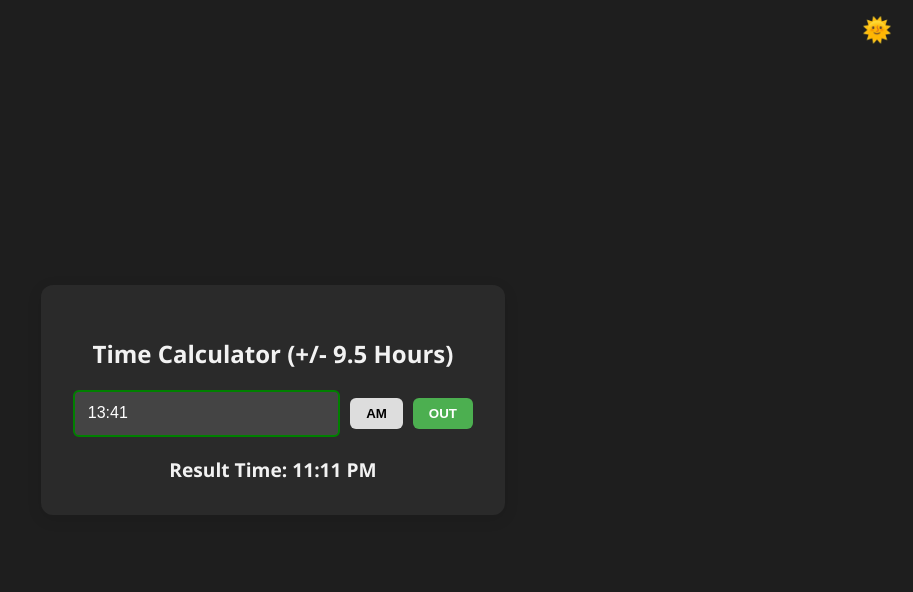
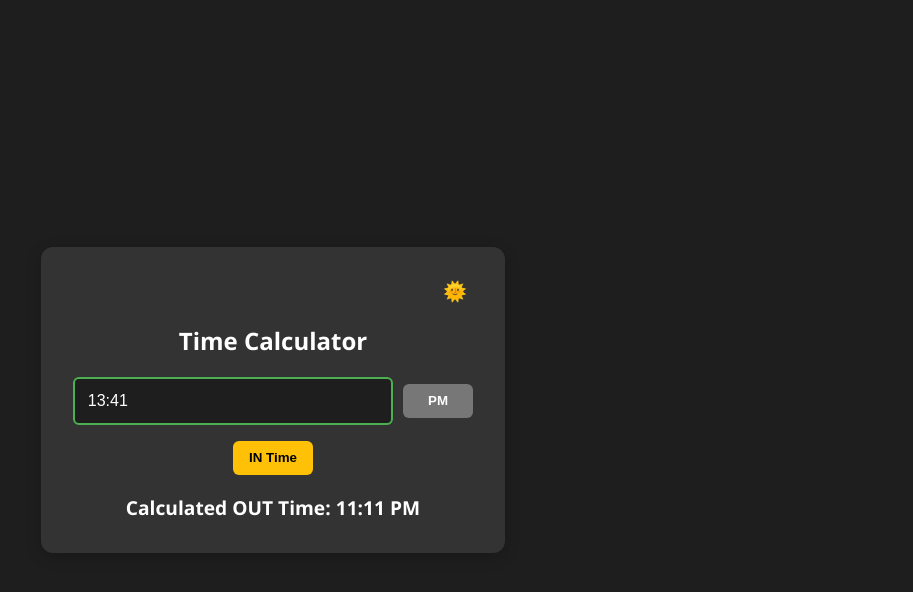
Before and after one commit to meghsham-mobigic/mobigic_workHourCalculator, a plain HTML site: page index.html in a window 1280 px wide. Shown: the whole page, without its empty margins (367-1280 px from the left). Drawn offline with Linux system fonts and the light colour scheme.

Commit message:
Update index.html

```diff
--- a/index.html
+++ b/index.html
@@ -6,52 +6,47 @@
   <title>Time Calculator</title>
   <style>
     :root {
-      --bg-light: #eef2f3;
-      --bg-dark: #1e1e1e;
-      --text-light: #333;
-      --text-dark: #f2f2f2;
-      --container-light: #fff;
-      --container-dark: #2a2a2a;
-      --border-light: #ccc;
-      --border-dark: #555;
+      --bg-color: #1e1e1e;
+      --text-color: #fff;
+      --input-bg: #333;
+      --input-border: #666;
+      --valid-border: #4caf50;
+      --invalid-border: #f44336;
+    }
+
+    body.light {
+      --bg-color: #f4f4f4;
+      --text-color: #000;
+      --input-bg: #fff;
+      --input-border: #ccc;
     }
 
     body {
+      background-color: var(--bg-color);
+      color: var(--text-color);
+      font-family: 'Segoe UI', Tahoma, Geneva, Verdana, sans-serif;
       margin: 0;
       padding: 0;
-      font-family: 'Segoe UI', Tahoma, Geneva, Verdana, sans-serif;
-      background-color: var(--bg-light);
-      color: var(--text-light);
       display: flex;
       justify-content: center;
       align-items: center;
       height: 100vh;
-      transition: all 0.3s ease;
-    }
-
-    body.dark {
-      background-color: var(--bg-dark);
-      color: var(--text-dark);
+      transition: background-color 0.3s ease, color 0.3s ease;
     }
 
     .container {
-      background-color: var(--container-light);
+      background-color: var(--input-bg);
       padding: 2rem;
       border-radius: 12px;
-      box-shadow: 0 4px 15px rgba(0,0,0,0.1);
+      box-shadow: 0 4px 15px rgba(0,0,0,0.2);
       max-width: 90%;
       width: 400px;
-      transition: all 0.3s ease;
-    }
-
-    body.dark .container {
-      background-color: var(--container-dark);
     }
 
     h2 {
       margin-bottom: 20px;
+      text-align: center;
       font-size: 1.5rem;
-      text-align: center;
     }
 
     .row {
@@ -65,50 +60,41 @@
       flex: 1;
       padding: 0.8rem;
       font-size: 1rem;
-      border: 2px solid var(--border-light);
+      border: 2px solid var(--input-border);
       border-radius: 6px;
-      transition: border-color 0.3s ease;
-    }
-
-    body.dark input {
-      background-color: #444;
-      color: white;
-      border-color: var(--border-dark);
+      background-color: var(--bg-color);
+      color: var(--text-color);
     }
 
     input.valid {
-      border-color: green !important;
+      border-color: var(--valid-border);
     }
 
     input.invalid {
-      border-color: red !important;
+      border-color: var(--invalid-border);
     }
 
+    .row.center {
+  justify-content: center;
+}
+
+
+
     .toggle {
-      padding: 0.5rem 1rem;
+      padding: 0.6rem 1rem;
+      font-weight: bold;
       border: none;
       border-radius: 6px;
       cursor: pointer;
-      background-color: #ddd;
-      font-weight: bold;
-      user-select: none;
-      transition: background 0.3s ease;
+      background-color: #555;
+      color: white;
+      min-width: 70px;
+      text-align: center;
     }
 
-    .toggle.active {
-      background-color: #4caf50;
-      color: white;
-    }
-
-    .theme-toggle {
-      position: absolute;
-      top: 15px;
-      right: 15px;
-      font-size: 1.5rem;
-      cursor: pointer;
-      background: none;
-      border: none;
-    }
+    .toggle.am-toggle { background-color: #777; }
+    .toggle.in-toggle.active { background-color: #ffc107; color: black; }
+    .toggle.out-toggle.active { background-color: #2196f3; }
 
     .output {
       margin-top: 1.2rem;
@@ -118,60 +104,130 @@
       min-height: 1.5rem;
     }
 
+    .top-row {
+      display: flex;
+      justify-content: flex-end;
+      margin-bottom: 1rem;
+    }
+
+    #themeToggle {
+      font-size: 1.2rem;
+      background: transparent;
+      border: none;
+      cursor: pointer;
+      color: var(--text-color);
+    }
+
     @media (max-width: 480px) {
       .container {
         padding: 1.2rem;
       }
-      h2 {
-        font-size: 1.3rem;
-      }
+
       .toggle {
+        padding: 0.5rem 0.8rem;
         font-size: 0.9rem;
-        padding: 0.4rem 0.8rem;
+        min-width: 60px;
       }
     }
   </style>
 </head>
 <body>
-  <button class="theme-toggle" id="themeToggle">🌙</button>
   <div class="container">
-    <h2>Time Calculator (+/- 9.5 Hours)</h2>
+    <div class="top-row">
+      <button id="themeToggle">🌞</button>
+    </div>
+    <h2>Time Calculator</h2>
     <div class="row">
       <input type="text" id="timeInput" placeholder="hh:mm" />
-      <button id="ampmToggle" class="toggle">AM</button>
-      <button id="inoutToggle" class="toggle active">OUT</button>
+      <button id="ampmToggle" class="toggle am-toggle">AM</button>
     </div>
+<div class="row center">
+  <button id="inoutToggle" class="toggle in-toggle active">IN Time</button>
+</div>
+
     <div class="output" id="result"></div>
   </div>
 
   <script>
-    let isAM = true;
-    let isOUT = true;
-
     const timeInput = document.getElementById('timeInput');
     const ampmToggle = document.getElementById('ampmToggle');
     const inoutToggle = document.getElementById('inoutToggle');
     const resultDiv = document.getElementById('result');
     const themeToggle = document.getElementById('themeToggle');
 
-    // Format to hh:mm AM/PM
+    let isAM = true;
+    let isInputIN = true;
+
     function formatTo12Hour(date) {
       let hours = date.getHours();
       let minutes = date.getMinutes();
       const ampm = hours >= 12 ? 'PM' : 'AM';
       hours = hours % 12 || 12;
-      minutes = minutes < 10 ? '0' + minutes : minutes;
+      minutes = String(minutes).padStart(2, '0');
       return `${hours}:${minutes} ${ampm}`;
+    }
+
+    function parseTimeInput(timeStr) {
+      const match = /^(\d{1,2}):(\d{2})$/.exec(timeStr.trim());
+      if (!match) return null;
+
+      let hours = parseInt(match[1], 10);
+      let minutes = parseInt(match[2], 10);
+      if (isNaN(hours) || isNaN(minutes) || minutes > 59 || hours > 23) return null;
+
+      // Handle 12-hour input
+      if (hours <= 12 && timeStr.length <= 5) {
+        if (!isAM && hours !== 12) hours += 12;
+        if (isAM && hours === 12) hours = 0;
+      }
+
+      return { hours, minutes };
+    }
+
+    function calculateTime() {
+      const parsed = parseTimeInput(timeInput.value);
+
+      if (!parsed) {
+        timeInput.classList.remove('valid');
+        timeInput.classList.add('invalid');
+        resultDiv.textContent = '';
+        return;
+      }
+
+      timeInput.classList.remove('invalid');
+      timeInput.classList.add('valid');
+
+      const baseDate = new Date();
+      baseDate.setHours(parsed.hours);
+      baseDate.setMinutes(parsed.minutes);
+      baseDate.setSeconds(0);
+
+      const delta = 9 * 60 + 30;
+      const calculatedDate = new Date(baseDate);
+
+      if (isInputIN) {
+        calculatedDate.setMinutes(calculatedDate.getMinutes() + delta);
+      } else {
+        calculatedDate.setMinutes(calculatedDate.getMinutes() - delta);
+      }
+
+      const label = isInputIN
+        ? `Calculated OUT Time`
+        : `Calculated IN Time`;
+      resultDiv.textContent = `${label}: ${formatTo12Hour(calculatedDate)}`;
     }
 
     function setDefaultTime() {
       const now = new Date();
-      timeInput.value = `${String(now.getHours()).padStart(2, '0')}:${String(now.getMinutes()).padStart(2, '0')}`;
+      const hr = String(now.getHours()).padStart(2, '0');
+      const min = String(now.getMinutes()).padStart(2, '0');
+      timeInput.value = `${hr}:${min}`;
+      isAM = now.getHours() < 12;
+      ampmToggle.textContent = isAM ? 'AM' : 'PM';
       calculateTime();
     }
 
-    // Auto insert :
-    timeInput.addEventListener('input', function (e) {
+    timeInput.addEventListener('input', (e) => {
       let value = e.target.value.replace(/[^\d]/g, '');
       if (value.length >= 3) {
         value = value.slice(0, 2) + ':' + value.slice(2, 4);
@@ -182,77 +238,38 @@
 
     ampmToggle.addEventListener('click', () => {
       isAM = !isAM;
-      ampmToggle.innerText = isAM ? 'AM' : 'PM';
+      ampmToggle.textContent = isAM ? 'AM' : 'PM';
       calculateTime();
     });
 
     inoutToggle.addEventListener('click', () => {
-      isOUT = !isOUT;
-      inoutToggle.innerText = isOUT ? 'OUT' : 'IN';
-      inoutToggle.classList.toggle('active', isOUT);
+      isInputIN = !isInputIN;
+      inoutToggle.textContent = isInputIN ? 'IN Time' : 'OUT Time';
+      inoutToggle.classList.toggle('in-toggle', isInputIN);
+      inoutToggle.classList.toggle('out-toggle', !isInputIN);
+      inoutToggle.classList.toggle('active');
       calculateTime();
     });
 
-    function parseTimeInput(timeStr) {
-      const match = /^(\d{1,2}):(\d{2})$/.exec(timeStr.trim());
-      if (!match) return null;
-      let [_, hrs, mins] = match;
-      let hours = parseInt(hrs, 10);
-      let minutes = parseInt(mins, 10);
-      if (hours > 23 || minutes > 59) return null;
-
-      if (hours >= 13 || (hours === 0 && !isAM)) {
-        return { hours, minutes }; // 24h
-      }
-
-      // 12h mode
-      if (!isAM && hours !== 12) hours += 12;
-      if (isAM && hours === 12) hours = 0;
-
-      return { hours, minutes };
-    }
-
-    function calculateTime() {
-      const parsed = parseTimeInput(timeInput.value);
-      if (!parsed) {
-        timeInput.classList.remove('valid');
-        timeInput.classList.add('invalid');
-        resultDiv.innerText = '';
-        return;
-      }
-
-      timeInput.classList.remove('invalid');
-      timeInput.classList.add('valid');
-
-      const date = new Date();
-      date.setHours(parsed.hours);
-      date.setMinutes(parsed.minutes);
-      date.setSeconds(0);
-
-      const deltaMinutes = 9 * 60 + 30;
-      date.setMinutes(date.getMinutes() + (isOUT ? deltaMinutes : -deltaMinutes));
-
-      const result = formatTo12Hour(date);
-      resultDiv.innerText = `Result Time: ${result}`;
-    }
+    themeToggle.addEventListener('click', () => {
+      const body = document.body;
+      body.classList.toggle('light');
+      const isLight = body.classList.contains('light');
+      themeToggle.textContent = isLight ? '🌙' : '🌞';
+      localStorage.setItem('theme', isLight ? 'light' : 'dark');
+    });
 
     function loadTheme() {
       const saved = localStorage.getItem('theme');
+      const body = document.body;
       if (saved === 'light') {
-    document.body.classList.remove('dark');
+        body.classList.add('light');
         themeToggle.textContent = '🌙';
       } else {
-    document.body.classList.add('dark');
+        body.classList.remove('light');
         themeToggle.textContent = '🌞';
       }
     }
-
-
-    themeToggle.addEventListener('click', () => {
-      const isDark = document.body.classList.toggle('dark');
-      themeToggle.textContent = isDark ? '🌞' : '🌙';
-      localStorage.setItem('theme', isDark ? 'dark' : 'light');
-    });
 
     window.onload = () => {
       loadTheme();
```
Lines whose indentation alone changed are shown as unchanged.
